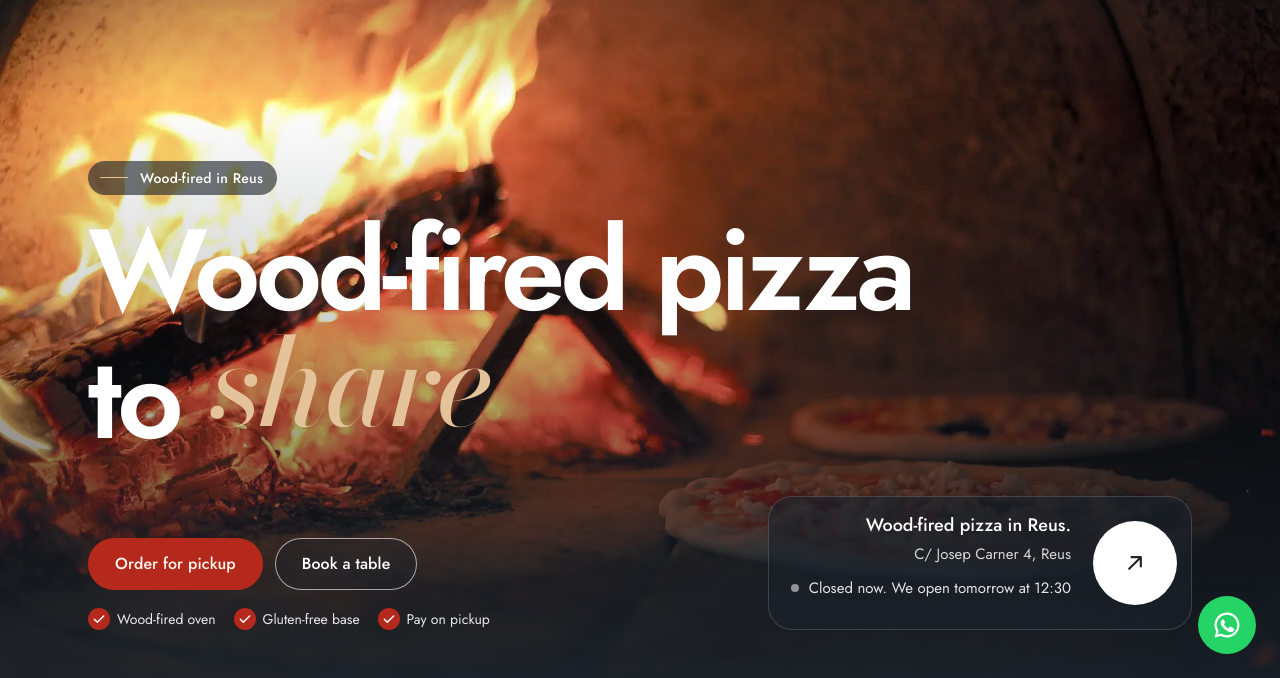
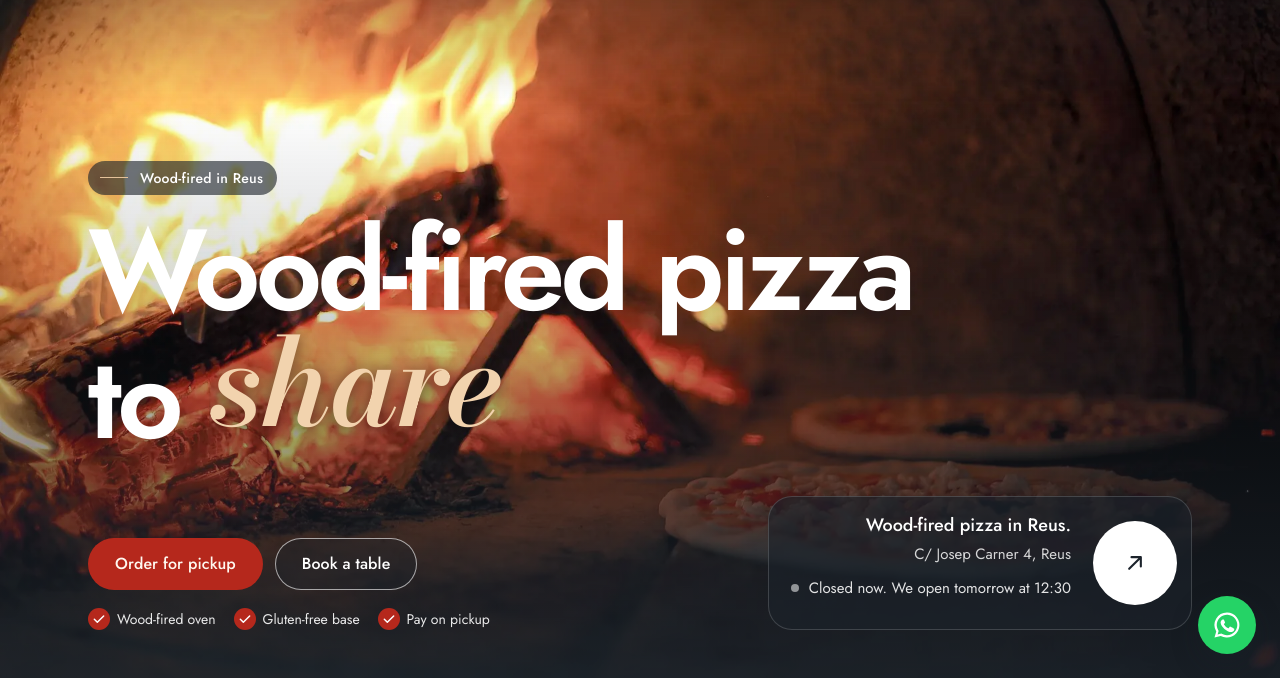
Before and after one commit to JoelLopez888/NanoPizza, a plain HTML site: page index.html in a window 1280 px wide. Shown: the part 122-800 px from the top of the page. Drawn offline with Linux system fonts and the light colour scheme.

Commit message:
Cursiva de los titulares más legible
- Bodoni con el tamaño óptico de texto (trazos finos más gruesos) y peso 600
- En el hero, color crema más claro y sombra suave sobre la foto

Co-Authored-By: Claude Opus 5.5 <noreply@anthropic.com>

```diff
--- a/css/nano.css
+++ b/css/nano.css
@@ -69,12 +69,13 @@ button{cursor:pointer;touch-action:manipulation}
 .section-head-center{text-align:center}
 .section-head-center .sample-note{margin-inline:auto;text-align:left}
 /* Palabra marcada: un bloque de color detrás, como un rotulador */
-.mk{position:relative;display:inline-block;padding:0 .06em 0 0;margin:0;background:none;color:var(--mk-t);font-family:var(--ff-accent);font-style:italic;font-weight:500;font-size:1.06em;letter-spacing:-.015em;line-height:.9;white-space:nowrap;transition:color .3s ease .35s}
+.mk{position:relative;display:inline-block;padding:0 .06em 0 0;margin:0;background:none;color:var(--mk-t);font-family:var(--ff-accent);font-style:italic;font-weight:600;font-optical-sizing:none;font-variation-settings:"opsz" 14;font-size:1.06em;letter-spacing:-.01em;line-height:.9;white-space:nowrap;transition:color .3s ease .35s}
 .mk::before{content:"";position:absolute;left:.04em;right:.08em;bottom:-.02em;height:.045em;min-height:2px;border-radius:2px;background:currentColor;opacity:.35;transform-origin:0 50%;transition:transform .9s var(--ease-out) .25s}
 .mk-red{--mk-t:var(--accent)}
 .mk-bronze{--mk-t:var(--bronze-ink)}
 .mk-navy{--mk-t:var(--ink)}
-.hero .mk,.hungry .mk{--mk-t:var(--bronze-lt)}
+.hero .mk,.hungry .mk{--mk-t:#F2D3AE}
+.hero .mk{text-shadow:0 2px 16px rgba(0,0,0,.45)}
 
 /* ---------- Buttons ---------- */
 /* Píldoras; al pasar el ratón el texto sube y entra una copia desde abajo */
```
